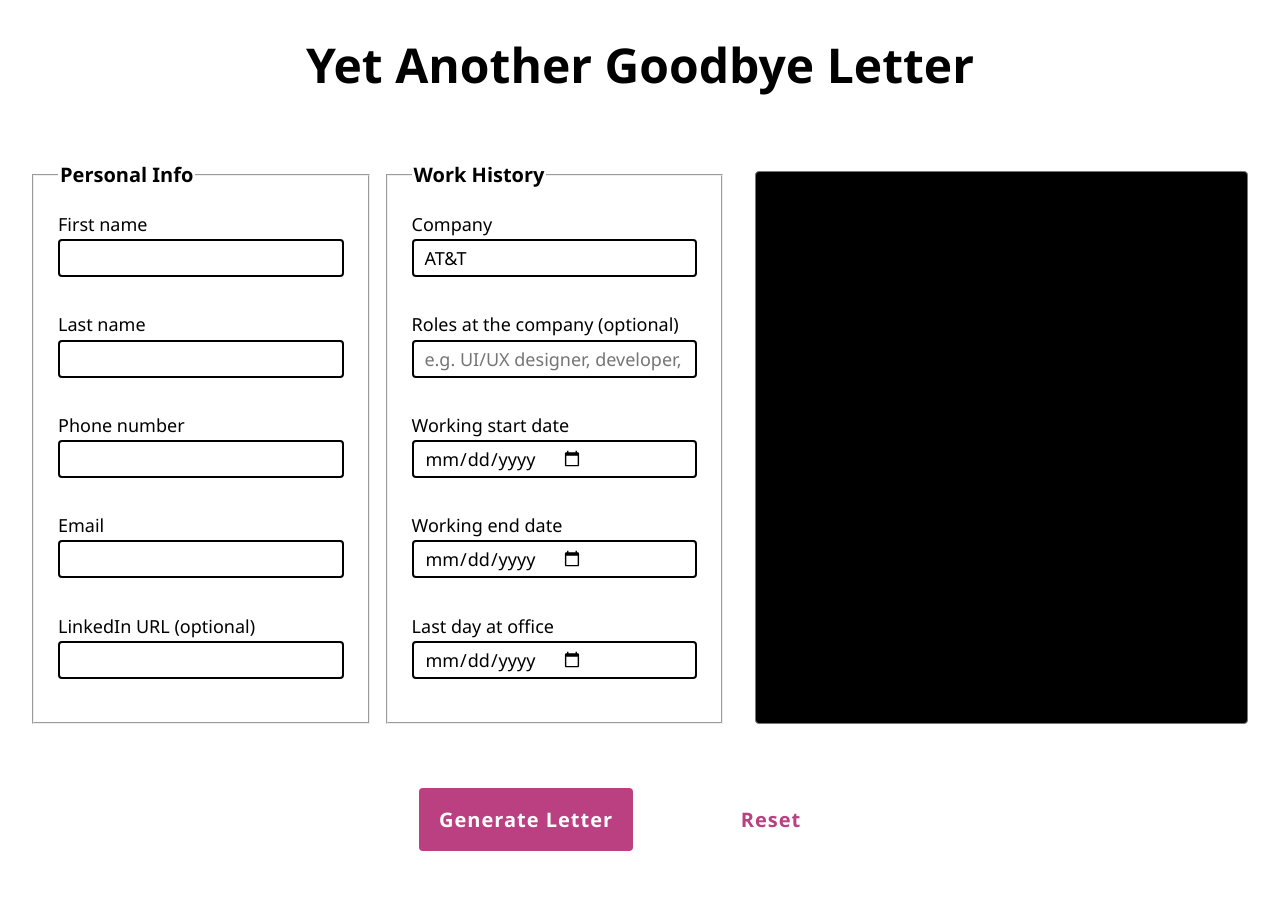
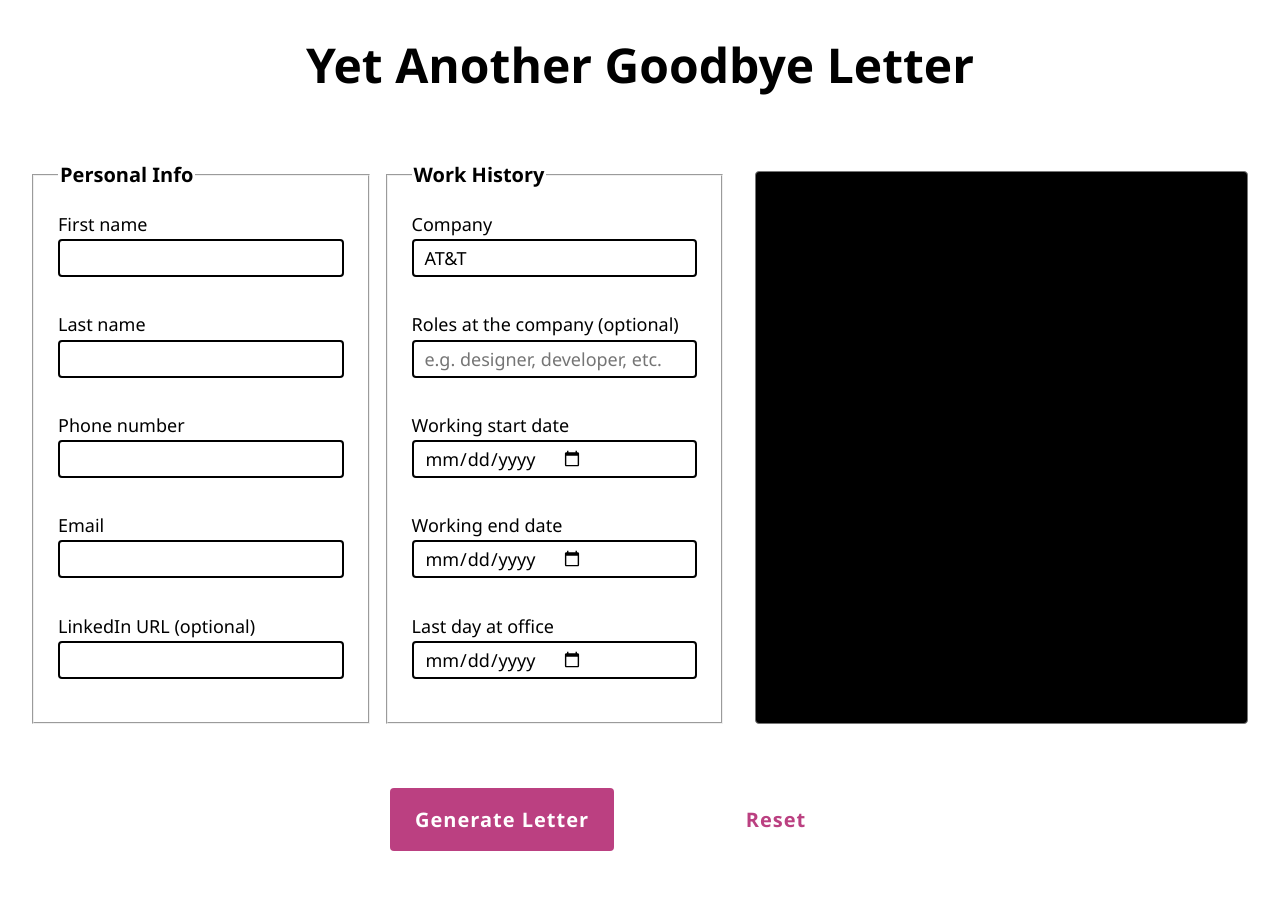
Before and after one commit to shimbarks/yagl, a React (Create React App) app: page / in a window 1280 px wide. Shown: the top 913 px of the page. Built offline with nearby package versions, Linux system fonts and the light colour scheme.

Commit message:
minor adjustments

```diff
--- a/src/App.scss
+++ b/src/App.scss
@@ -56,14 +56,22 @@
 }
 
 .actions {
+  width: min(100%, 500px);
   display: flex;
   flex-wrap: wrap;
   justify-content: center;
   gap: 3em;
+
+  > * {
+    flex: 1;
+  }
 }
 
 .app-button {
-  min-width: 180px;
+  display: flex;
+  justify-content: center;
+  align-items: center;
+  min-width: 200px;
   padding: 0.8em 1em;
   border-radius: 4px;
   font-family: $default-font;
@@ -71,6 +79,7 @@
   font-weight: bold;
   text-transform: capitalize;
   letter-spacing: 1px;
+  white-space: nowrap;
 }
 
 .submit-button {
--- a/src/components/yagl-form/YaglForm.tsx
+++ b/src/components/yagl-form/YaglForm.tsx
@@ -56,7 +56,7 @@ export const YaglForm: React.FC<YaglFormProps> = ({ register, errors }) => {
           {...register('roles')}
           error={errors.roles}
           label="roles at the company (optional)"
-          pleaceholder="e.g. UI/UX designer, developer, team lead"
+          pleaceholder="e.g. designer, developer, etc."
         />
         <FormField
           {...register('startDate')}
```
